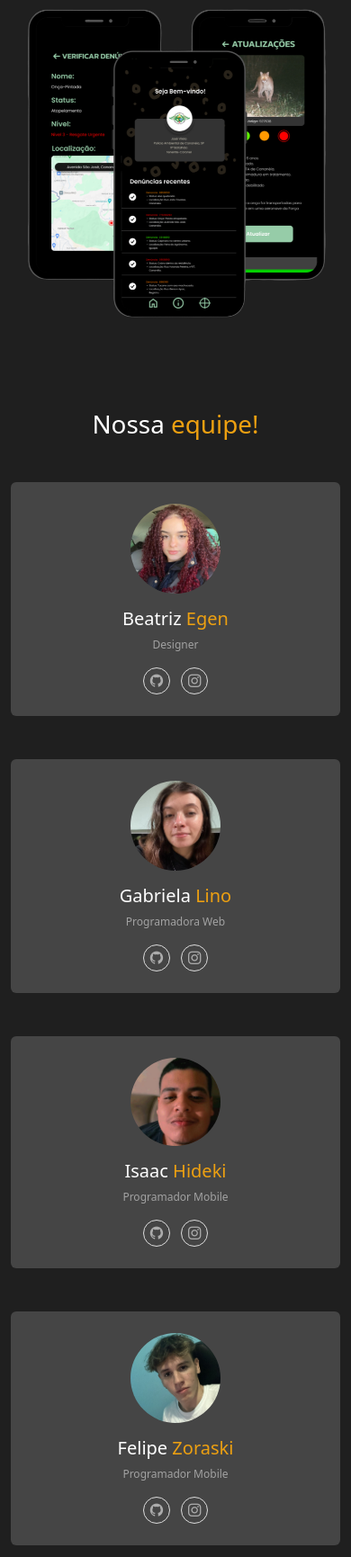
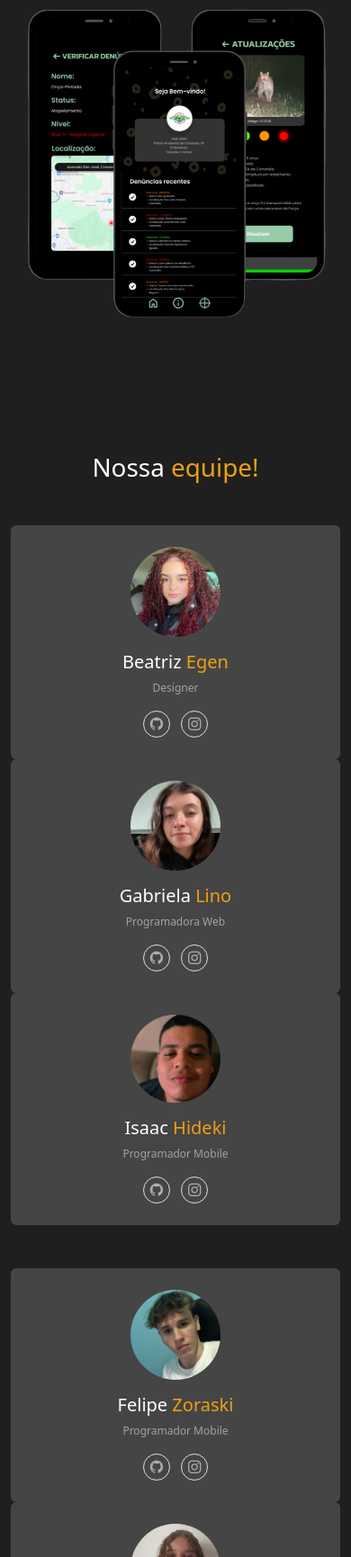
Before and after one commit to TccWild/WILD_WEB, a PHP site: page / in a window 390 px wide. Shown: the part 4769-6500 px from the top of the page at 90% size. Run offline with PHP 8.4, Linux system fonts and the light colour scheme.

Commit message:
card update 2

```diff
--- a/view/index.php
+++ b/view/index.php
@@ -140,7 +140,7 @@
 <!--Card-->
 <div class="container" style="padding-top: 90px;">
 
-    <h1 data-aos="fade-up" class="mb-5 text-center" id="aplicativo">Nossa <span style="color: #EDA011;">equipe!</span></h1>
+    <h1 data-aos="fade-up" class="mt-5 mb-5 text-center" id="aplicativo">Nossa <span style="color: #EDA011;">equipe!</span></h1>
 
     <div class="row">
         <!--Beatriz-->
@@ -169,7 +169,7 @@
             </div>
         </div>
         <!--Gabriela-->
-        <div data-aos="fade-up" class="mt-5 col-sm-2 col-xxl-4 col-xl-4">
+        <div data-aos="fade-up" class="col-sm-2 col-xxl-4 col-xl-4">
             <div class="cards rounded">
                 <div class="second p-4 text-center">
                     <img src="images/gabriela.jpeg" style="width: 100px" class="rounded-circle mb-3">
@@ -194,7 +194,7 @@
             </div>
         </div>
         <!--Isaac-->
-        <div data-aos="fade-up" class="mt-5 col-sm-2 col-xxl-4 col-xl-4">
+        <div data-aos="fade-up" class="col-sm-2 col-xxl-4 col-xl-4">
             <div class="cards rounded">
                 <div class="second p-4 text-center">
                     <img src="images/isaac.jpeg" style="width: 100px" class="rounded-circle mb-3">
@@ -247,7 +247,7 @@
             </div>
         </div>
         <!--Alcina-->
-        <div data-aos="fade-up" class="mt-5 col-sm-6 col-xxl-6 col-xl-6">
+        <div data-aos="fade-up" class="col-sm-6 col-xxl-6 col-xl-6">
             <div class="cards rounded">
                 <div class="second p-4 text-center">
                     <img src="images/alcina.jpeg" style="width: 100px" class="rounded-circle mb-3">
```
